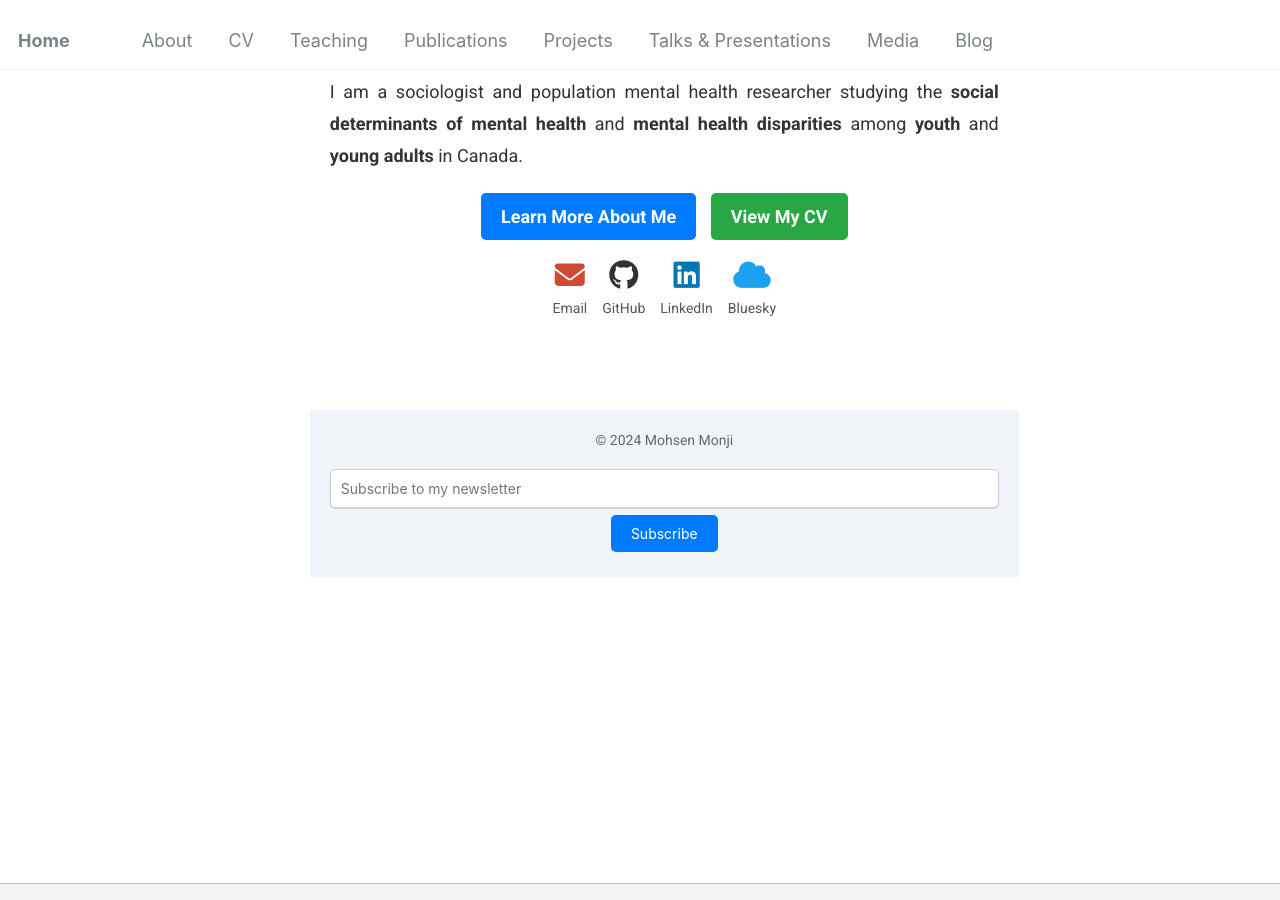
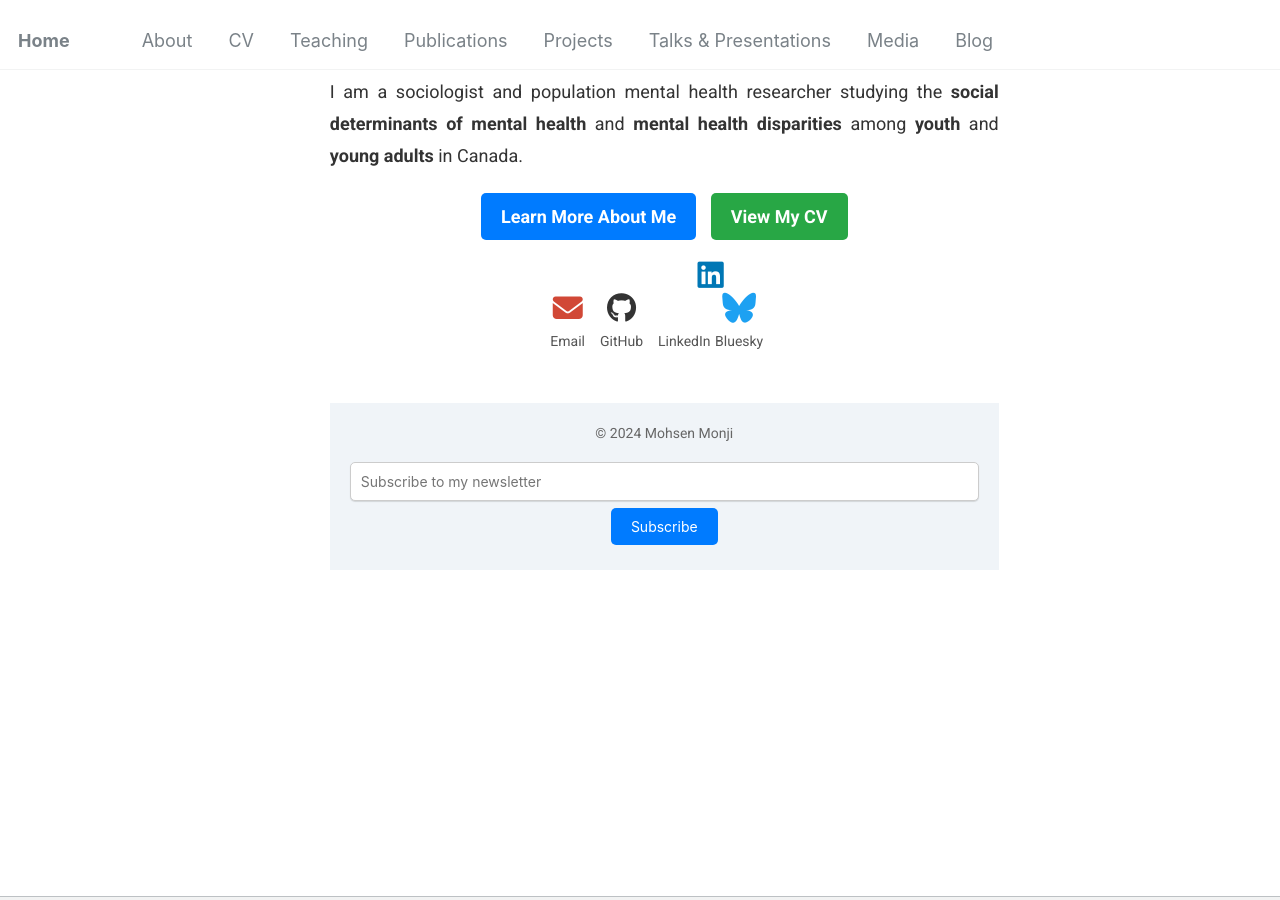
Before and after one commit to Mohsnmonji/mohsnmonji.github.io, a Jekyll site: the page built from _pages/front.md, in a window 1280 px wide and 900 px high, scrolled down 642 px. Built offline with Jekyll 4.4.1, drawn with Linux system fonts in a browser that asks for light colours.

Commit message:
Update front.md

```diff
--- a/_pages/front.md
+++ b/_pages/front.md
@@ -53,10 +53,9 @@ hide_avatar: true
         <i class="fab fa-linkedin" style="color: #0077B5; font-size: 30px;"></i><br>
         <span style="font-size: 14px; color: #555;">LinkedIn</span>
       </a>
-    </div>
-    <div style="display: inline-block; text-align: center;">
+   <div style="display: inline-block; text-align: center;">
   <a href="https://bsky.app/profile/{{ site.social_links.bluesky }}" target="_blank" style="text-decoration: none;">
-    <i class="fas fa-cloud" style="color: #1DA1F2; font-size: 30px;"></i><br>
+    <i class="fab fa-bluesky" style="color: #1DA1F2; font-size: 30px;"></i><br>
     <span style="font-size: 14px; color: #555;">Bluesky</span>
   </a>
 </div>
```
